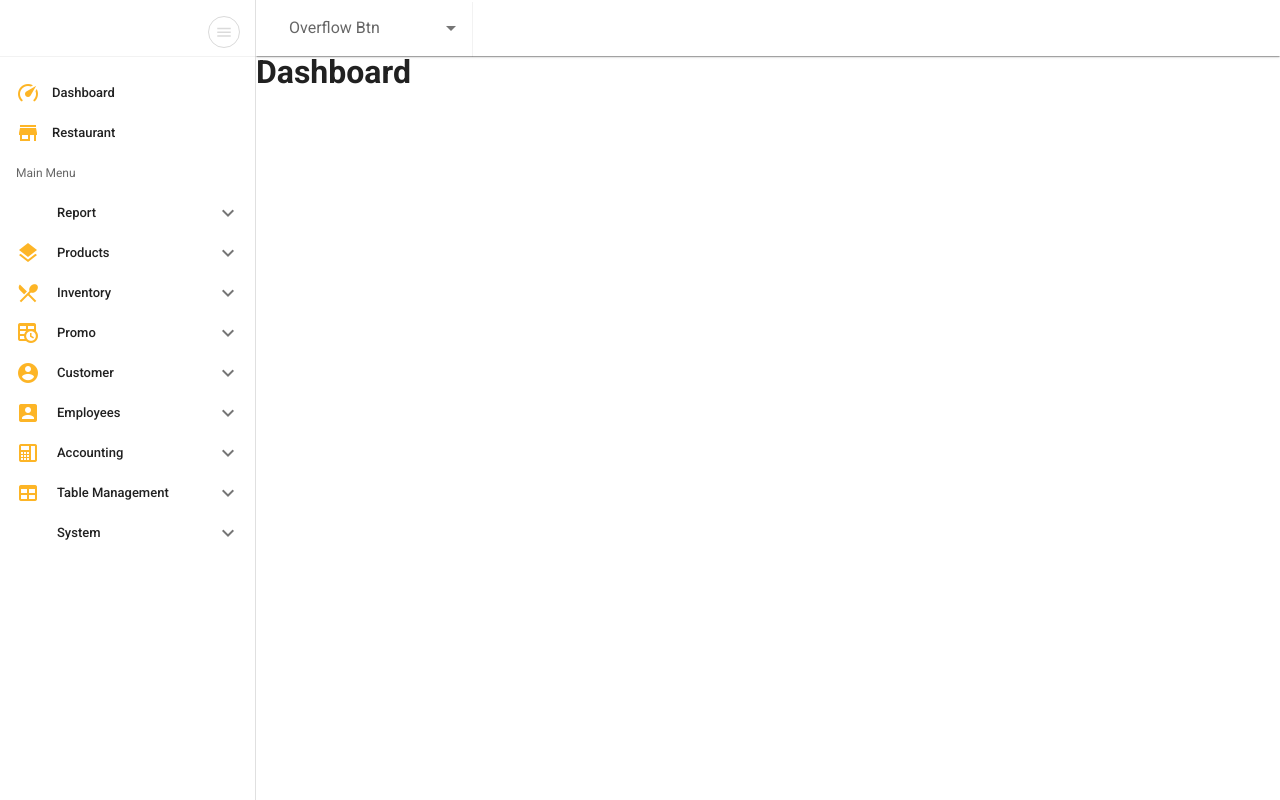
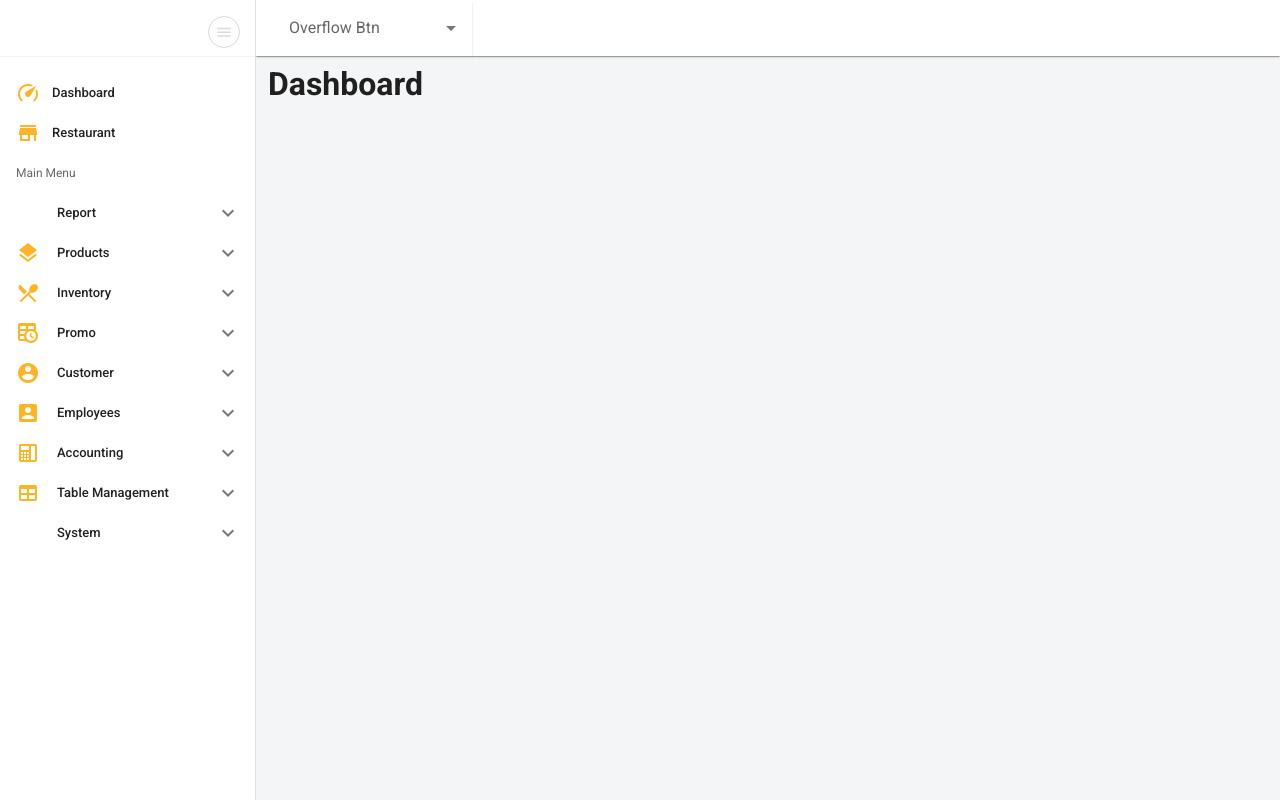
Before and after one commit to reynaldirey18/eatmore, a Vue app: page /dashboard in a window 1280 px wide. Built offline with nearby package versions, Linux system fonts and the light colour scheme.

Commit message:
add background and default padding

```diff
--- a/src/layouts/Home.vue
+++ b/src/layouts/Home.vue
@@ -1,10 +1,12 @@
 <template>
   <v-app>
-    <main style="app-main">
+    <main class="app-main">
       <app-sidebar></app-sidebar>
       <app-header></app-header>
-      <v-content>
-        <router-view></router-view>
+      <v-content class="app-content">
+        <div class="ml-3 mt-3">
+          <router-view></router-view>
+        </div>
       </v-content>
     </main>
   </v-app>
@@ -23,14 +25,11 @@ export default {
 </script>
 
 <style lang="scss" scoped>
-app-main {
-  display: flex;
-  flex-direction: row;
+.app-main {
   .app-content {
     position: relative;
-    margin-left: 300px;
     min-height: 100vh;
-    background-color: #faa;
+    background-color: #F4F5F6;
   }
 }
 </style>
```
